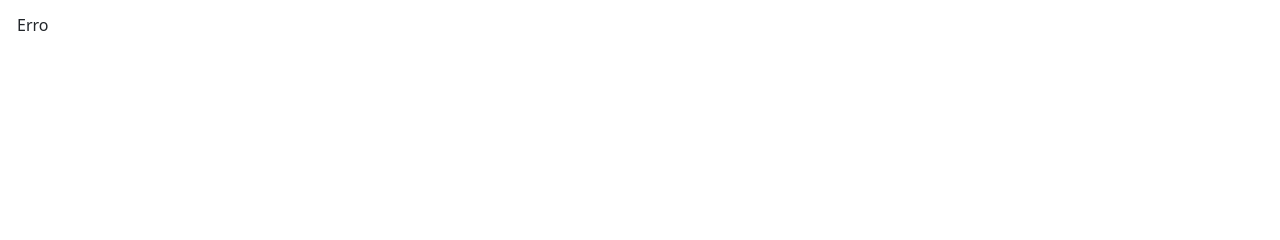
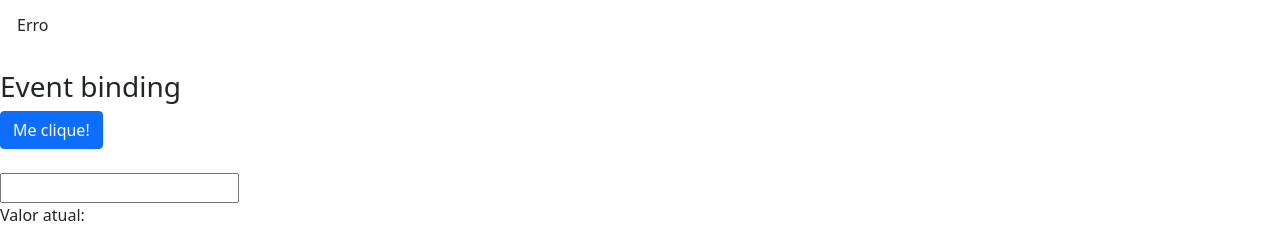
Before and after one commit to Luaoliver/curso-angular, an Angular app in the folder data-binding/: page / in a window 1280 px wide. Shown: the part 935-1175 px from the top of the page. Before the commit the page ends 1005 px from the top, so only its background shows below. Built offline with nearby package versions, Linux system fonts and the light colour scheme.

Commit message:
listening to events

```diff
--- a/data-binding/src/app/data-binding/data-binding.component.html
+++ b/data-binding/src/app/data-binding/data-binding.component.html
@@ -70,3 +70,20 @@
     </div>
   </article>
 </section>
+
+<section class="event-binding">
+  <article>
+    <h3>Event binding</h3>
+    <div>
+      <!-- parênteses são usados ao redor do nome de um EVENTO -->
+      <button (click)="botaoClicado()" class="btn btn-primary">
+        Me clique!
+      </button>
+
+      <br /><br />
+
+      <input type="text" (keyup)="onKeyUp($event)" />
+      <p>Valor atual: {{ valorAtual }}</p>
+    </div>
+  </article>
+</section>
--- a/data-binding/src/app/data-binding/data-binding.component.ts
+++ b/data-binding/src/app/data-binding/data-binding.component.ts
@@ -11,6 +11,8 @@ export class DataBindingComponent implements OnInit {
   cursoAngular: boolean = true;
   urlImage = 'https://www.johndpotts.com/static/f4efd0b5a6e6474b9241df79a65bcca1/77eb6/data-binding-chart.jpg'
 
+  valorAtual: string = '';
+
   getValor() {
     return 1;
   }
@@ -19,6 +21,14 @@ export class DataBindingComponent implements OnInit {
     return true;
   }
 
+  botaoClicado() {
+    alert('Botão clicado!');
+  }
+
+  onKeyUp(evento: KeyboardEvent) {
+    this.valorAtual = (<HTMLInputElement>evento.target).value;
+  }
+
   constructor() { }
 
   ngOnInit(): void {
```
